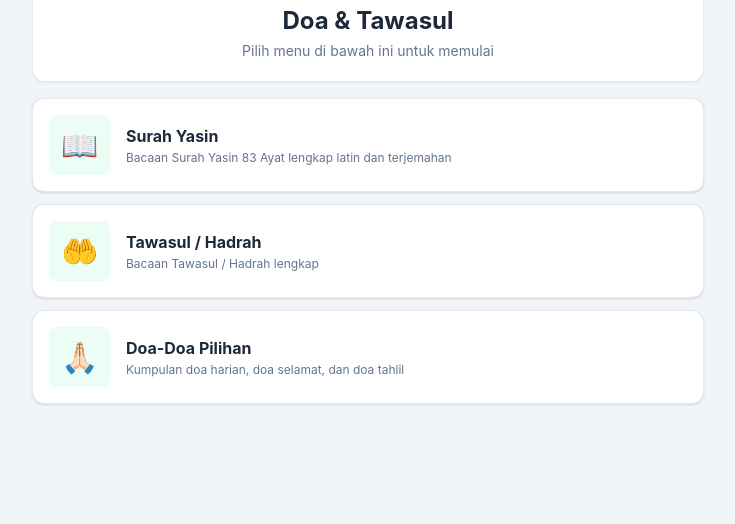
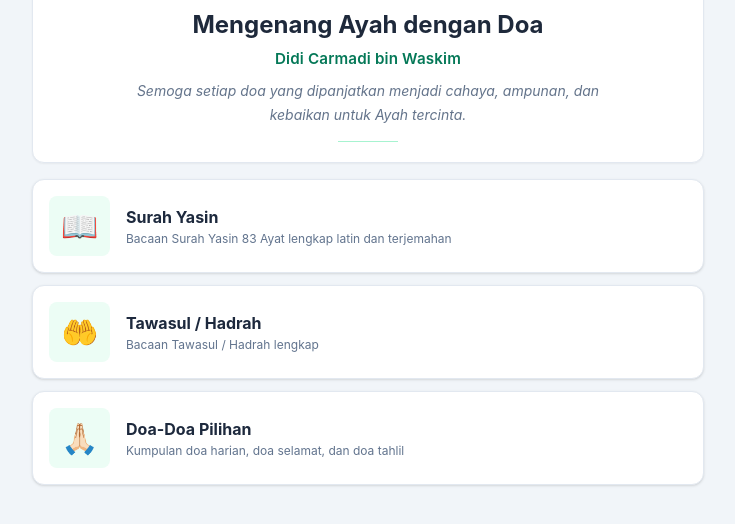
Before and after one commit to dickynafik-ui/N-Doa, a website: page index.html in a window 1280 px wide. Shown: the part 124-648 px from the top of the page, without its empty margins (272-1007 px from the left). Drawn offline with Linux system fonts and the light colour scheme; a web font is replaced by a local one.

Commit message:
sesuaikan header dasbor dengan sampel n-carmadi

```diff
--- a/index.html
+++ b/index.html
@@ -4,7 +4,7 @@
   <meta charset="UTF-8">
   <meta name="viewport" content="width=device-width, initial-scale=1.0">
 
-  <title>N-Carmadi - Dasbor Utama</title>
+  <title>N-Carmadi - Mengenang Ayah dengan Doa</title>
 
   <!-- Google Font Aref Ruqaa -->
   <link rel="preconnect" href="https://fonts.googleapis.com">
@@ -20,58 +20,87 @@
 
   <style>
     /* =========================================================
-       N-CARMADI - DASHBOARD OVERRIDE
-       Khusus untuk menjaga tampilan header/logo tetap konsisten
-       dengan halaman category.html
+       N-CARMADI
+       DASHBOARD UTAMA
        ========================================================= */
 
     .font-arabic {
       font-family: 'Aref Ruqaa', 'Traditional Arabic', 'Amiri', serif;
     }
 
-    /* Header Dashboard */
+
+    /* =========================================================
+       HEADER
+       ========================================================= */
+
     .nc-dashboard-header {
       background: #ffffff;
+
       padding: 1rem;
+
       border-radius: 0.75rem;
+
       border: 1px solid #e2e8f0;
-      box-shadow: 0 1px 2px rgba(0, 0, 0, 0.05);
+
+      box-shadow:
+        0 1px 2px rgba(0, 0, 0, 0.05);
+
       text-align: center;
     }
 
     @media (min-width: 640px) {
+
       .nc-dashboard-header {
         padding: 1.25rem;
       }
+
     }
 
-    /* Area logo + nama aplikasi */
+
+    /* =========================================================
+       LOGO + BRAND
+       ========================================================= */
+
     .nc-brand-wrapper {
+
       display: flex !important;
+
       flex-direction: column !important;
+
       align-items: center !important;
+
       justify-content: center !important;
+
       width: 100% !important;
-      margin-bottom: 0.5rem !important;
+
+      margin-bottom: 0.75rem !important;
     }
 
-    /* =========================================================
-       LOGO
-       Dipaksa 64 x 64 px agar tidak membesar karena output.css
-       ========================================================= */
+
+    /*
+     * LOGO
+     * Dipaksa 64 x 64 px agar tidak berubah
+     * akibat aturan CSS lain.
+     */
 
     .nc-app-logo {
+
       display: block !important;
 
       width: 64px !important;
+
       min-width: 64px !important;
+
       max-width: 64px !important;
 
       height: 64px !important;
+
       min-height: 64px !important;
+
       max-height: 64px !important;
 
       object-fit: contain !important;
+
       object-position: center !important;
 
       margin: 0 0 4px 0 !important;
@@ -79,13 +108,29 @@
       padding: 0 !important;
 
       flex: 0 0 64px !important;
+
+      position: static !important;
+
+      float: none !important;
+
+      transform: none !important;
     }
 
-    /* Nama aplikasi */
+
+    /* =========================================================
+       N-CARMADI
+       ========================================================= */
+
     .nc-brand-name {
+
       display: block !important;
 
+      margin: 0 !important;
+
+      padding: 0 !important;
+
       font-size: 0.75rem !important;
+
       line-height: 1rem !important;
 
       font-weight: 700 !important;
@@ -95,17 +140,22 @@
       letter-spacing: 0.1em !important;
 
       text-transform: uppercase !important;
+    }
+
+
+    /* =========================================================
+       JUDUL
+       "Mengenang Ayah dengan Doa"
+       ========================================================= */
+
+    .nc-memory-title {
 
       margin: 0 !important;
-      padding: 0 !important;
-    }
 
-    /* Judul utama */
-    .nc-dashboard-title {
-      margin: 0 !important;
-      margin-top: 0.25rem !important;
+      margin-top: 0.5rem !important;
 
       font-size: 1.5rem !important;
+
       line-height: 2rem !important;
 
       font-weight: 700 !important;
@@ -113,38 +163,92 @@
       color: #1e293b !important;
     }
 
-    /* Deskripsi */
-    .nc-dashboard-description {
-      margin: 0.25rem 0 0 0 !important;
+
+    /* =========================================================
+       NAMA ALMARHUM
+       ========================================================= */
+
+    .nc-father-name {
+
+      margin: 0.35rem 0 0 0 !important;
+
+      padding: 0 !important;
+
+      font-size: 0.95rem !important;
+
+      line-height: 1.5rem !important;
+
+      font-weight: 600 !important;
+
+      color: #047857 !important;
+
+      letter-spacing: 0.01em;
+    }
+
+
+    /* =========================================================
+       KALIMAT DOA
+       ========================================================= */
+
+    .nc-memory-description {
+
+      max-width: 520px;
+
+      margin: 0.5rem auto 0 auto !important;
+
+      padding: 0 0.5rem !important;
 
       font-size: 0.875rem !important;
-      line-height: 1.25rem !important;
+
+      line-height: 1.5rem !important;
 
       color: #64748b !important;
+
+      font-style: italic;
     }
 
+
     /* =========================================================
-       JAGA AGAR GAMBAR TIDAK DIPAKSA MEMENUHI CONTAINER
+       PEMISAH HALUS
        ========================================================= */
 
-    .nc-brand-wrapper img.nc-app-logo {
-      position: static !important;
-      float: none !important;
-      transform: none !important;
+    .nc-header-divider {
+
+      width: 60px;
+
+      height: 1px;
+
+      margin: 0.9rem auto 0 auto;
+
+      background: #a7f3d0;
     }
+
+
+    /* =========================================================
+       DAFTAR MENU
+       ========================================================= */
+
+    .nc-category-list {
+
+      margin-top: 1rem;
+    }
+
   </style>
 </head>
+
 
 <body class="bg-slate-100 text-slate-800 p-3 sm:p-4 min-h-screen">
 
   <div class="max-w-2xl mx-auto space-y-4">
 
+
     <!-- =====================================================
-         HEADER DASHBOARD
+         HEADER / IDENTITAS N-CARMADI
          ===================================================== -->
+
     <header class="nc-dashboard-header">
 
-      <!-- Logo dan nama aplikasi -->
+      <!-- Logo -->
       <div class="nc-brand-wrapper">
 
         <img
@@ -159,70 +263,108 @@
 
       </div>
 
-      <!-- Judul -->
-      <h1 class="nc-dashboard-title">
-        Doa &amp; Tawasul
+
+      <!-- Tema aplikasi -->
+      <h1 class="nc-memory-title">
+        Mengenang Ayah dengan Doa
       </h1>
 
-      <!-- Deskripsi -->
-      <p class="nc-dashboard-description">
-        Pilih menu di bawah ini untuk memulai
+
+      <!-- Nama almarhum -->
+      <p class="nc-father-name">
+        Didi Carmadi bin Waskim
       </p>
+
+
+      <!-- Kalimat penghormatan -->
+      <p class="nc-memory-description">
+        Semoga setiap doa yang dipanjatkan menjadi
+        cahaya, ampunan, dan kebaikan untuk Ayah tercinta.
+      </p>
+
+
+      <!-- Garis pemisah -->
+      <div class="nc-header-divider"></div>
 
     </header>
 
 
     <!-- =====================================================
          DAFTAR KATEGORI MENU
-         Tetap menggunakan sistem MENU_CATEGORIES
          ===================================================== -->
-    <div id="category-list" class="space-y-3"></div>
+
+    <div
+      id="category-list"
+      class="space-y-3 nc-category-list">
+    </div>
 
   </div>
 
 
   <!-- =======================================================
-       JAVASCRIPT DASHBOARD
+       JAVASCRIPT
        ======================================================= -->
+
   <script type="module">
 
     import { MENU_CATEGORIES } from './js/data-menu.js';
 
-    const container = document.getElementById('category-list');
+    const container =
+      document.getElementById('category-list');
 
 
     /*
      * Pastikan data menu tersedia
      */
-    if (container && Array.isArray(MENU_CATEGORIES)) {
+
+    if (
+      container &&
+      Array.isArray(MENU_CATEGORIES)
+    ) {
 
       MENU_CATEGORIES.forEach(cat => {
 
         /*
-         * Membuat link kategori
+         * Membuat kartu menu
          */
-        const card = document.createElement('a');
 
-        card.href = `category.html?id=${cat.id}`;
+        const card =
+          document.createElement('a');
+
 
         /*
-         * Desain kartu menu tetap sama
+         * Link menuju category
          */
+
+        card.href =
+          `category.html?id=${cat.id}`;
+
+
+        /*
+         * Desain kartu menu
+         * TIDAK DIUBAH dari kode sebelumnya
+         */
+
         card.className =
-          "bg-white p-4 rounded-xl shadow-sm " +
-          "hover:shadow-md border border-slate-200 " +
-          "flex items-center gap-4 transition cursor-pointer";
+          "bg-white p-4 rounded-xl " +
+          "shadow-sm hover:shadow-md " +
+          "border border-slate-200 " +
+          "flex items-center gap-4 " +
+          "transition cursor-pointer";
 
 
         /*
          * Isi kartu
          */
+
         card.innerHTML = `
+
           <div class="text-3xl bg-emerald-50 p-3 rounded-lg">
             ${cat.icon}
           </div>
 
           <div>
+
             <h2 class="text-base font-bold text-slate-800">
               ${cat.title}
             </h2>
@@ -230,13 +372,16 @@
             <p class="text-xs text-slate-500 mt-0.5">
               ${cat.description}
             </p>
+
           </div>
+
         `;
 
 
         /*
-         * Masukkan kartu ke dashboard
+         * Tambahkan ke dashboard
          */
+
         container.appendChild(card);
 
       });
```
